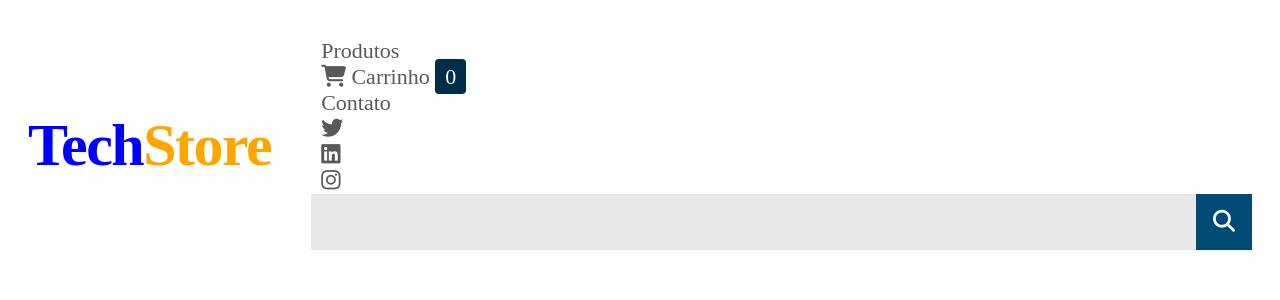
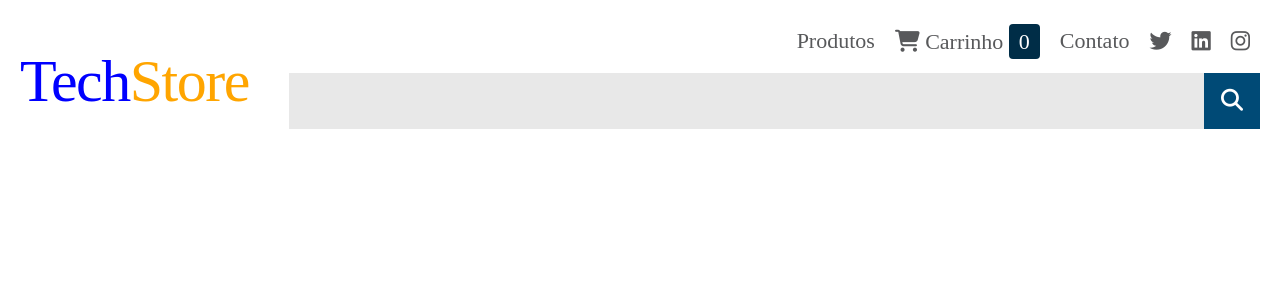
Before and after one commit to JoaoPauloDL/tech-store, an Angular app: page / in a window 1280 px wide. Shown: the top 300 px of the page. Built offline with nearby package versions, Linux system fonts and the light colour scheme.

Commit message:
correção do css

```diff
--- a/src/app/header/header.component.css
+++ b/src/app/header/header.component.css
@@ -22,6 +22,11 @@
     color: var(--orange);
     color: orange;
     font-size:60px;
+}
+
+.main-header__menu{
+    display: flex;
+    justify-content: flex-end;
 }
 
 .main-header__menu ul {
--- a/src/app/header/header.component.html
+++ b/src/app/header/header.component.html
@@ -33,11 +33,10 @@
                     <i class="fa-brands fa-instagram"></i>
                 </a>
             </li>
-            <form class="search-form">
-                <input type="text">
-                <button><i class="fa-solid fa-magnifying-glass"></i></button>
-            </form>
         </nav>
-
+        <form class="search-form">
+            <input type="text">
+            <button><i class="fa-solid fa-magnifying-glass"></i></button>
+        </form>
     </div>
 </header>
--- a/src/styles.css
+++ b/src/styles.css
@@ -1,25 +1,46 @@
-
-
+html, body, div, span, applet, object, iframe,
+h1, h2, h3, h4, h5, h6, p, blockquote, pre,
+a, abbr, acronym, address, big, cite, code,
+del, dfn, em, img, ins, kbd, q, s, samp,
+small, strike, strong, sub, sup, tt, var,
+b, u, i, center,
+dl, dt, dd, ol, ul, li,
+fieldset, form, label, legend,
+table, caption, tbody, tfoot, thead, tr, th, td,
+article, aside, canvas, details, embed,
+figure, figcaption, footer, header, hgroup,
+menu, nav, output, ruby, section, summary,
+time, mark, audio, video {
+    margin: 0;
+    padding: 0;
+    border: 0;
+    font-size: 100%;
+    font: inherit;
+    vertical-align: baseline;
+}
+/* HTML5 display-role reset for older browsers */
 article, aside, details, figcaption, figure,
-footer, header, hgroup, menu, nav, section{
+footer, header, hgroup, menu, nav, section {
     display: block;
 }
-
-ul {
+body {
+    line-height: 1;
+}
+ol, ul {
     list-style: none;
 }
-li {
-    list-style-type: none;
-  }
+
+li{
+    list-style: none;
+}
 blockquote, q {
     quotes: none;
 }
-blockquote:before, blockquote::after,
-q:before, q:after{
+blockquote:before, blockquote:after,
+q:before, q:after {
     content: '';
     content: none;
 }
-
 table {
     border-collapse: collapse;
     border-spacing: 0;
```
